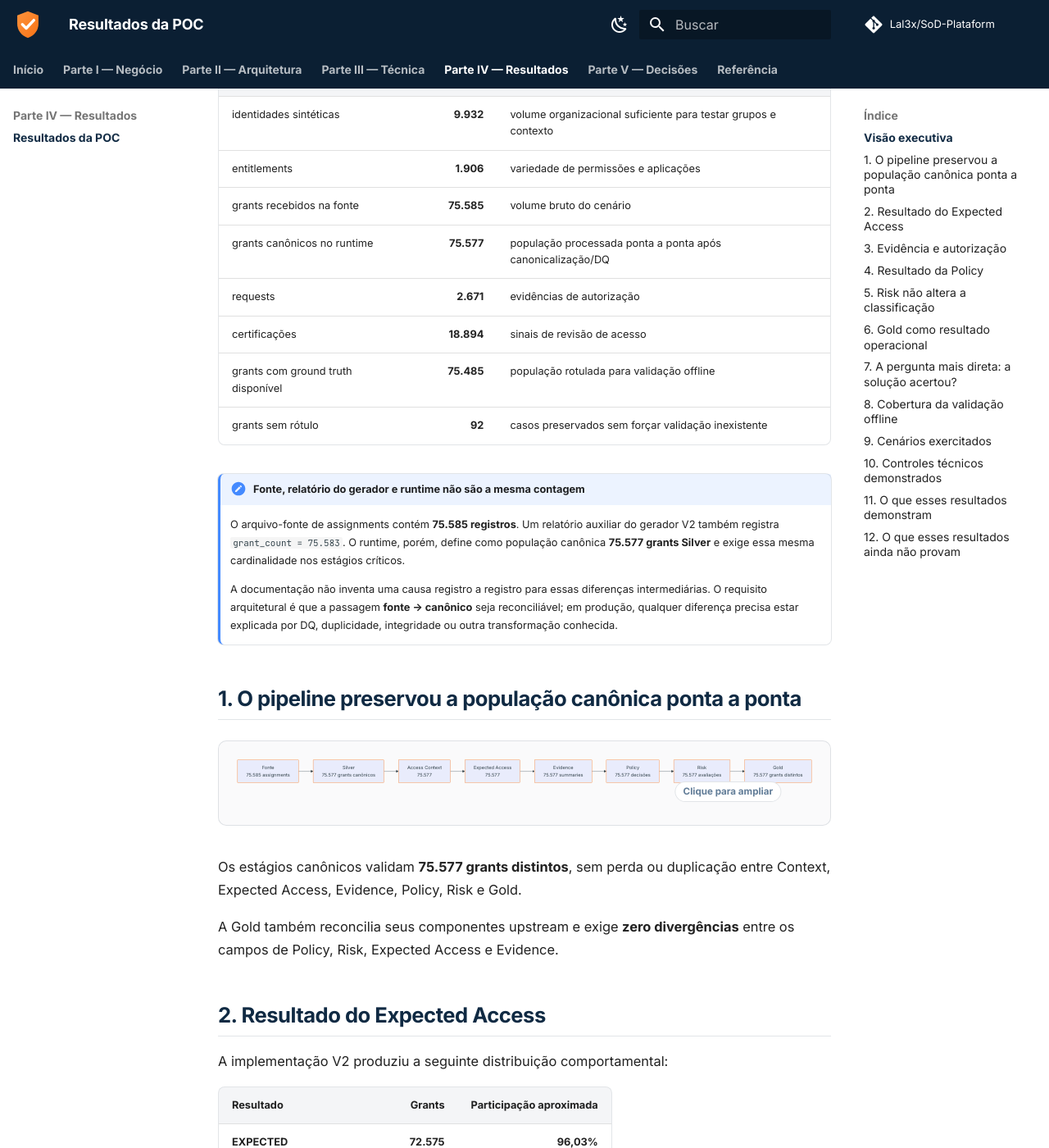
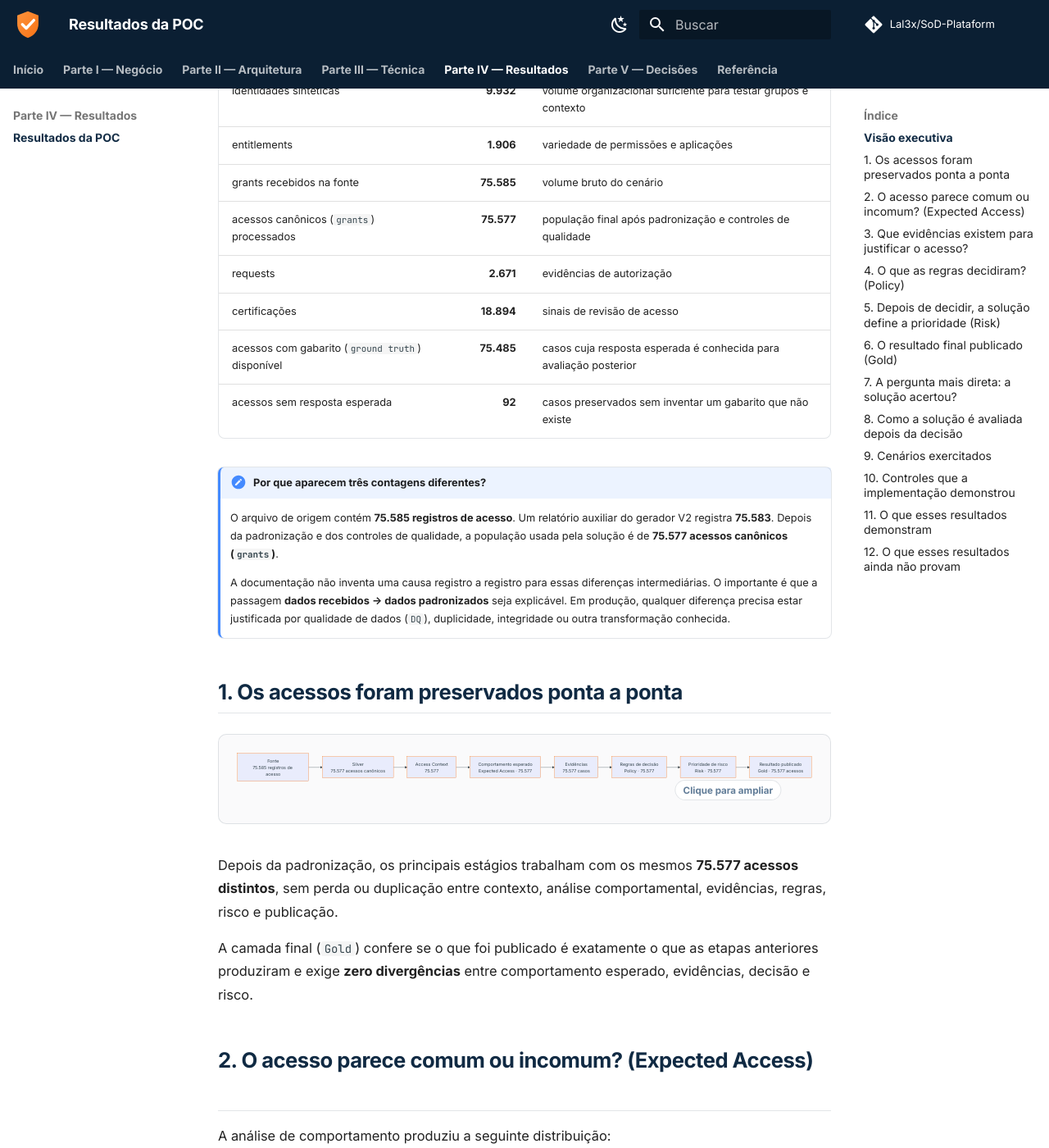
Before and after one commit to Lal3x/SoD-Plataform, an MkDocs documentation site: the page built from docs/resultados.md, in a window 1280 px wide and 1400 px high, scrolled down 578 px. Shown: the whole window at 82% size. Built offline with MkDocs 1.6.1 and Material for MkDocs 9.7.7, drawn with Linux system fonts in a browser that asks for light colours; comment, search, counter and statistics services are not loaded; some of the changed text lies outside the part shown.

Commit message:
docs: simplify POC results language

````diff
--- a/docs/resultados.md
+++ b/docs/resultados.md
@@ -2,10 +2,10 @@
 
 Esta página mostra **o que a implementação V2 produziu no cenário sintético controlado**.
 
-Os números abaixo servem para demonstrar comportamento do pipeline, cobertura dos contratos, capacidade de classificação, tratamento de incerteza e rastreabilidade. Eles **não devem ser interpretados como estimativa de performance em produção**, porque o case não fornece dados reais.
+Os números abaixo mostram **o que a solução conseguiu processar, classificar, preservar e explicar** no cenário sintético. Eles **não devem ser interpretados como estimativa de desempenho em produção**, porque o case não fornece dados reais.
 
 !!! tip "Como ler esta página"
-    Primeiro observe **se a população foi preservada e reconciliada**; depois veja **como o comportamento foi classificado**; em seguida, **quais decisões e revisões a Policy produziu**; por fim, leia **o que esses números provam — e o que ainda não provam**.
+    Primeiro veja **quantos acessos entraram e chegaram ao final sem perda ou duplicação**; depois observe **quais pareceram comuns ou incomuns**; em seguida, **quais decisões as regras produziram**; por fim, leia **o que esses números provam — e o que ainda não provam**.
 
 ## Visão executiva
 
@@ -14,37 +14,37 @@ Os números abaixo servem para demonstrar comportamento do pipeline, cobertura d
 | identidades sintéticas | **9.932** | volume organizacional suficiente para testar grupos e contexto |
 | entitlements | **1.906** | variedade de permissões e aplicações |
 | grants recebidos na fonte | **75.585** | volume bruto do cenário |
-| grants canônicos no runtime | **75.577** | população processada ponta a ponta após canonicalização/DQ |
+| acessos canônicos (`grants`) processados | **75.577** | população final após padronização e controles de qualidade |
 | requests | **2.671** | evidências de autorização |
 | certificações | **18.894** | sinais de revisão de acesso |
-| grants com ground truth disponível | **75.485** | população rotulada para validação offline |
-| grants sem rótulo | **92** | casos preservados sem forçar validação inexistente |
+| acessos com gabarito (`ground truth`) disponível | **75.485** | casos cuja resposta esperada é conhecida para avaliação posterior |
+| acessos sem resposta esperada | **92** | casos preservados sem inventar um gabarito que não existe |
 
-!!! note "Fonte, relatório do gerador e runtime não são a mesma contagem"
-    O arquivo-fonte de assignments contém **75.585 registros**. Um relatório auxiliar do gerador V2 também registra `grant_count = 75.583`. O runtime, porém, define como população canônica **75.577 grants Silver** e exige essa mesma cardinalidade nos estágios críticos.
+!!! note "Por que aparecem três contagens diferentes?"
+    O arquivo de origem contém **75.585 registros de acesso**. Um relatório auxiliar do gerador V2 registra **75.583**. Depois da padronização e dos controles de qualidade, a população usada pela solução é de **75.577 acessos canônicos (`grants`)**.
 
-    A documentação não inventa uma causa registro a registro para essas diferenças intermediárias. O requisito arquitetural é que a passagem **fonte → canônico** seja reconciliável; em produção, qualquer diferença precisa estar explicada por DQ, duplicidade, integridade ou outra transformação conhecida.
+    A documentação não inventa uma causa registro a registro para essas diferenças intermediárias. O importante é que a passagem **dados recebidos → dados padronizados** seja explicável. Em produção, qualquer diferença precisa estar justificada por qualidade de dados (`DQ`), duplicidade, integridade ou outra transformação conhecida.
 
-## 1. O pipeline preservou a população canônica ponta a ponta
+## 1. Os acessos foram preservados ponta a ponta
 
 ```mermaid
 flowchart LR
-    A["Fonte<br/>75.585 assignments"] --> B["Silver<br/>75.577 grants canônicos"]
+    A["Fonte<br/>75.585 registros de acesso"] --> B["Silver<br/>75.577 acessos canônicos"]
     B --> C["Access Context<br/>75.577"]
-    C --> D["Expected Access<br/>75.577"]
-    D --> E["Evidence<br/>75.577 summaries"]
-    E --> F["Policy<br/>75.577 decisões"]
-    F --> G["Risk<br/>75.577 avaliações"]
-    G --> H["Gold<br/>75.577 grants distintos"]
+    C --> D["Comportamento esperado<br/>Expected Access · 75.577"]
+    D --> E["Evidências<br/>75.577 casos"]
+    E --> F["Regras de decisão<br/>Policy · 75.577"]
+    F --> G["Prioridade de risco<br/>Risk · 75.577"]
+    G --> H["Resultado publicado<br/>Gold · 75.577 acessos"]
 ```
 
-Os estágios canônicos validam **75.577 grants distintos**, sem perda ou duplicação entre Context, Expected Access, Evidence, Policy, Risk e Gold.
+Depois da padronização, os principais estágios trabalham com os mesmos **75.577 acessos distintos**, sem perda ou duplicação entre contexto, análise comportamental, evidências, regras, risco e publicação.
 
-A Gold também reconcilia seus componentes upstream e exige **zero divergências** entre os campos de Policy, Risk, Expected Access e Evidence.
+A camada final (`Gold`) confere se o que foi publicado é exatamente o que as etapas anteriores produziram e exige **zero divergências** entre comportamento esperado, evidências, decisão e risco.
 
-## 2. Resultado do Expected Access
+## 2. O acesso parece comum ou incomum? (Expected Access)
 
-A implementação V2 produziu a seguinte distribuição comportamental:
+A análise de comportamento produziu a seguinte distribuição:
 
 | Resultado | Grants | Participação aproximada |
 |---|---:|---:|
@@ -56,37 +56,37 @@ A implementação V2 produziu a seguinte distribuição comportamental:
 Além disso, **12.886 grants** foram reconhecidos como esperados por **âncora explícita de birthright**. Esse valor é um subconjunto dos casos `EXPECTED`.
 
 !!! info "Como interpretar"
-    `EXPECTED` significa aderência a uma referência comportamental ou âncora explícita. Não significa automaticamente “autorizado”. A decisão de negócio continua em Evidence + Policy.
+    `EXPECTED` significa que o acesso parece coerente com uma referência conhecida ou com o comportamento do grupo. **Isso não significa automaticamente que ele esteja autorizado.** A autorização só é concluída depois de analisar evidências e aplicar as regras de decisão.
 
-## 3. Evidência e autorização
+## 3. Que evidências existem para justificar o acesso?
 
-A Evidence Layer mantém fatos e confiabilidade separados da decisão.
+A etapa de evidências (`Evidence`) organiza os fatos disponíveis e registra quão confiável é cada um, sem decidir sozinha se o acesso é correto ou incorreto.
 
 Entre os resultados materializados:
 
-- **2.670 grants** possuem vínculo de aprovação classificado como `STRONG_INFERRED`;
-- a Evidence não promove inferência para `DIRECT` ou `CONFIRMED` sem uma chave causal real;
+- **2.670 acessos** possuem uma aprovação associada com vínculo forte inferido (`STRONG_INFERRED`);
+- uma associação inferida não é apresentada como prova direta (`DIRECT` ou `CONFIRMED`) sem uma chave causal real;
 - certificações e aprovação permanecem sinais independentes;
-- o runtime não lê `ground_truth`, `scenario` ou `expected_class`.
+- a parte que toma a decisão não lê o gabarito nem campos que revelam a resposta esperada.
 
-Essa separação permite que a mesma evidência seja reavaliada por outra versão de Policy sem reconstruir todo o contexto.
+Isso permite reaplicar novas versões das regras sobre os mesmos fatos sem reconstruir todo o contexto do acesso.
 
-## 4. Resultado da Policy
+## 4. O que as regras decidiram? (Policy)
 
-A Policy PD002/1.0.1 processa os **75.577 grants** com precedência explícita de regras.
+O conjunto versionado de regras (`Policy PD002/1.0.1`) avalia os **75.577 acessos** em uma ordem explícita, para que a mesma combinação de fatos sempre produza a mesma decisão.
 
 Dois resultados merecem destaque:
 
 | Resultado observado | Contagem | Interpretação |
 |---|---:|---|
-| `INDEVIDO` | **273** | casos classificados pela Policy como incompatíveis com as regras aplicáveis |
-| `REVISÃO` com aprovação `STRONG_INFERRED` + certificação `REVOKE` | **29** | contradição preservada para revisão humana, em vez de decisão automática |
+| `INDEVIDO` | **273** | casos em que as regras encontraram uma condição suficiente para classificar o acesso como inadequado |
+| `REVISÃO` com aprovação inferida forte + certificação `REVOKE` | **29** | havia sinais conflitantes; a solução preferiu encaminhar para análise humana em vez de decidir automaticamente |
 
 O segundo caso é particularmente importante: uma aprovação inferida não “vence” uma certificação de revogação. A arquitetura reconhece a contradição e interrompe a automação.
 
-## 5. Risk não altera a classificação
+## 5. Depois de decidir, a solução define a prioridade (Risk)
 
-O Risk Engine processa os mesmos **75.577 grants** e adiciona prioridade com base em fatores como:
+A etapa de priorização (`Risk`) recebe os mesmos **75.577 acessos** e calcula quais casos merecem atenção primeiro com base em fatores como:
 
 - decisão da Policy;
 - privilégio;
@@ -95,19 +95,19 @@ O Risk Engine processa os mesmos **75.577 grants** e adiciona prioridade com bas
 - classificação dos dados;
 - evidências e sinais temporais.
 
-O runtime verifica que o Risk **não altera `policy_decision` nem `policy_rule_id`**. Assim, impacto e urgência não contaminam a classificação original.
+A implementação verifica que a prioridade de risco **não pode mudar a decisão já tomada pelas regras**. Assim, um caso sensível pode subir na fila sem ser reclassificado artificialmente.
 
-## 6. Gold como resultado operacional
+## 6. O resultado final publicado (Gold)
 
-A Gold materializa uma linha por grant com:
+A camada final (`Gold`) publica uma linha por acesso contendo:
 
 - contexto de identidade e acesso;
 - Expected Access e força da evidência;
 - aprovação e certificação;
-- Policy e reason code;
-- Risk, drivers e prioridade;
-- versões e lineage;
-- flags de revisão e remediação;
+- decisão das regras e motivo da decisão (`reason code`);
+- prioridade de risco e fatores que contribuíram para ela;
+- versões e rastreabilidade (`lineage`);
+- indicadores de revisão e remediação;
 - fila operacional.
 
 ```mermaid
@@ -124,15 +124,15 @@ flowchart LR
     G --> K["CRITICAL queues"]
 ```
 
-A Gold não cria regra nova; ela publica de forma reconciliada o que os estágios anteriores já decidiram.
+A Gold não toma uma nova decisão. Ela apenas reúne e publica, de forma consistente, o que as etapas anteriores já concluíram.
 
 ## 7. A pergunta mais direta: a solução acertou?
 
-A POC **implementa a medição dessa resposta**, mas o repositório não versiona na `main` um snapshot final do arquivo `artifacts/validation/v2-validation-mart-metrics.json` produzido por uma execução específica.
+A POC **sabe medir essa resposta**, mas o repositório não guarda na `main` um resultado final de validação associado a uma execução específica.
 
-Por isso, esta documentação **não apresenta uma accuracy estática sem evidência versionada**.
+Por isso, esta documentação **não publica uma taxa de acerto (`accuracy`) sem conseguir apontar exatamente de qual execução ela veio**.
 
-Quando o Validation Mart é executado sobre uma Gold congelada, o dashboard mostra:
+Quando a validação é executada sobre um resultado final já congelado, o dashboard mostra:
 
 - accuracy exata;
 - accuracy das decisões automatizadas;
@@ -145,19 +145,19 @@ Quando o Validation Mart é executado sobre uma Gold congelada, o dashboard most
 - métricas por cenário.
 
 !!! success "O que já podemos afirmar com evidência versionada"
-    O runtime preserva **75.577 grants** nos estágios críticos, mantém o gabarito fora da decisão, produz `REVISÃO` quando há incerteza/contradição e materializa todo o mecanismo necessário para medir qualidade posteriormente. O número final de accuracy deve ser lido de um **run de validação identificado**, não inferido destes volumes.
+    A solução preserva **75.577 acessos** nos estágios críticos, **toma suas decisões sem consultar o gabarito usado para avaliá-la**, envia casos incertos ou contraditórios para `REVISÃO` e possui o mecanismo necessário para medir qualidade depois. Tecnicamente, manter o gabarito fora da decisão significa evitar **ground-truth leakage no runtime**.
 
-Para uma apresentação formal com um número de qualidade, o passo correto é executar a Validation DAG, congelar o run e versionar ou anexar o snapshot de métricas correspondente.
+Para apresentar uma taxa de acerto formalmente, o correto é executar a validação, identificar e congelar aquela execução e guardar o conjunto de métricas correspondente.
 
-## 8. Cobertura da validação offline
+## 8. Como a solução é avaliada depois da decisão
 
-O Validation Mart é executado **depois da Gold congelada** e compara o runtime com o gabarito sintético.
+A avaliação (`Validation Mart`) acontece **somente depois que o resultado final está congelado**. Nesse momento, e só nesse momento, as decisões são comparadas com o gabarito sintético.
 
 | População | Quantidade |
 |---|---:|
-| grants avaliados | **75.577** |
-| com ground truth | **75.485** |
-| sem ground truth | **92** |
+| acessos avaliados | **75.577** |
+| com resposta esperada conhecida | **75.485** |
+| sem resposta esperada | **92** |
 
 A validação materializa:
 
@@ -172,8 +172,8 @@ A validação materializa:
 - false-indevido;
 - cobertura de autorização cross legítimo.
 
-!!! note "Por que não há uma accuracy fixa nesta página?"
-    As métricas executivas são calculadas pelo Validation Mart para a execução congelada e consumidas pelo dashboard. O repositório versiona o método e os contratos, mas não mantém nesta página um número de accuracy desconectado de um run específico.
+!!! note "Por que não há uma taxa de acerto fixa nesta página?"
+    A taxa de acerto (`accuracy`) é calculada para cada execução validada. O repositório guarda o método de cálculo, mas não publica aqui um número sem associá-lo a uma execução específica.
 
 ## 9. Cenários exercitados
 
@@ -194,30 +194,30 @@ O gerador sintético inclui situações desenhadas para testar decisões diferen
 
 Alguns cenários funcionam como modificadores ou condições de teste; portanto, essa tabela representa cobertura do gerador e não deve ser lida como classes mutuamente exclusivas em todos os casos.
 
-## 10. Controles técnicos demonstrados
+## 10. Controles que a implementação demonstrou
 
 A execução também comprova propriedades arquiteturais importantes:
 
-- **zero ground-truth leakage** no runtime;
-- uma linha canônica por `grant_id` nos principais estágios;
-- snapshots e versões verificadas entre dependências;
-- Policy separada de Risk;
-- Gold reconciliada com upstream;
-- Validation Mart isolado do runtime;
+- **a solução toma suas decisões sem consultar o gabarito usado para avaliá-la** — tecnicamente, zero `ground-truth leakage` no runtime;
+- cada acesso canônico possui uma única linha por `grant_id` nos principais estágios;
+- versões e estados dos dados (`snapshots`) são verificados entre etapas;
+- a regra que classifica o acesso (`Policy`) fica separada da etapa que define prioridade (`Risk`);
+- o resultado final (`Gold`) é conferido contra as etapas que o produziram;
+- a avaliação posterior (`Validation Mart`) fica isolada da parte que toma a decisão;
 - casos ambíguos podem terminar em `REVISÃO` em vez de decisão forçada.
 
 ## 11. O que esses resultados demonstram
 
 Os resultados sintéticos mostram que a implementação consegue:
 
-1. processar dezenas de milhares de grants mantendo granularidade e rastreabilidade;
-2. construir baseline e expectedness sem usar o gabarito;
+1. processar dezenas de milhares de acessos mantendo o detalhe individual e a rastreabilidade;
+2. estimar o comportamento esperado (`baseline` / `expectedness`) sem consultar o gabarito;
 3. separar comportamento observado de autorização;
 4. preservar contradições e insuficiência de evidência;
-5. aplicar regras versionadas de classificação;
+5. aplicar regras versionadas e reproduzíveis de classificação;
 6. priorizar risco sem modificar a decisão;
-7. publicar uma Gold reconciliada e auditável;
-8. avaliar a solução posteriormente em um Validation Mart isolado.
+7. publicar um resultado final (`Gold`) conferido e auditável;
+8. avaliar a solução posteriormente em uma camada de validação isolada (`Validation Mart`).
 
 ## 12. O que esses resultados ainda não provam
 
@@ -227,8 +227,8 @@ Eles não demonstram, por si só:
 - cobertura real de requests e telemetria;
 - SLA produtivo;
 - custo em escala corporativa;
-- estabilidade dos thresholds fora do cenário sintético.
+- estabilidade dos limites numéricos (`thresholds`) fora do cenário sintético.
 
-Esses pontos são **gates de produção**, não falhas ocultas da POC.
+Esses pontos são **condições que precisam ser atendidas antes de produção** (`gates de produção`), não falhas ocultas da POC.
 
 > **O objetivo do cenário sintético é provar método, contratos e comportamento da arquitetura antes de expor a solução a dados produtivos.**
````
